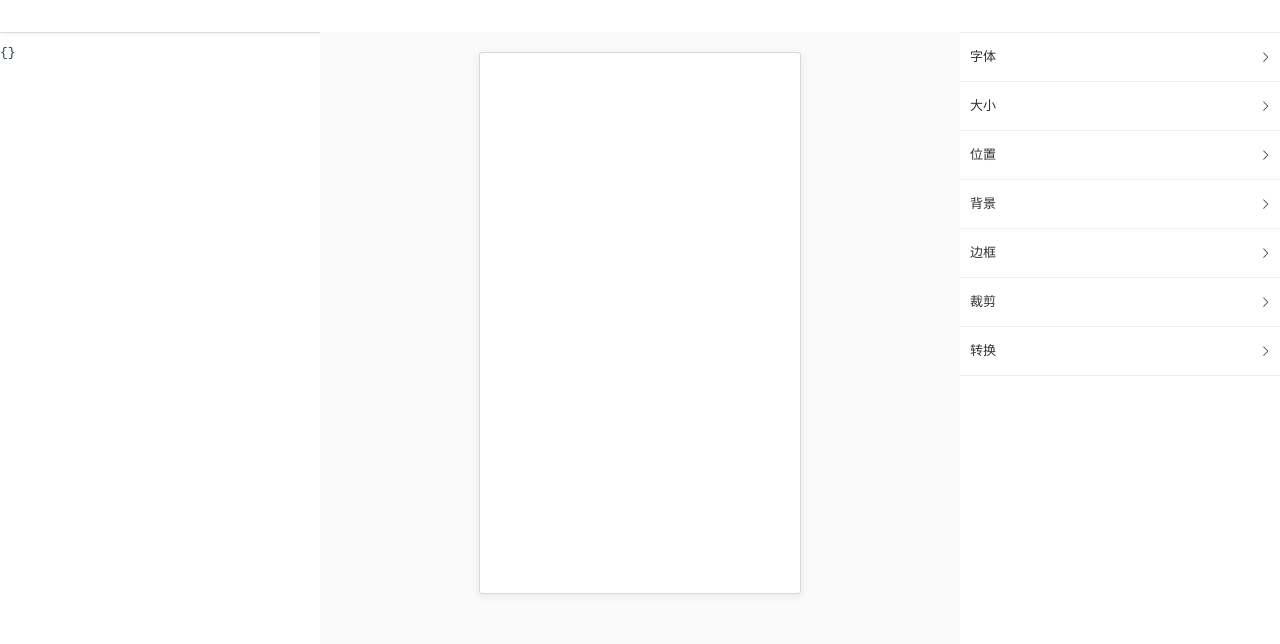
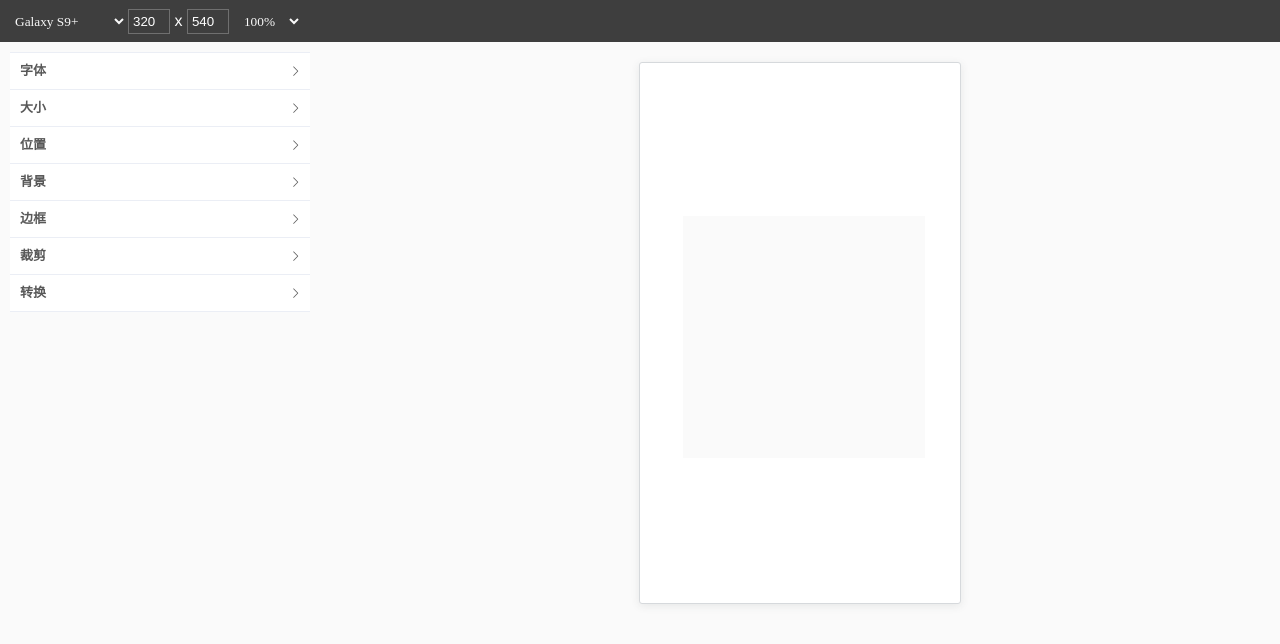
Before and after one commit to liuhann/style-editor, a Vue app: page / in a window 1280 px wide. Shown: the top 644 px of the page. Built offline with nearby package versions, Linux system fonts and the light colour scheme.

Commit message:
make site beautiful

```diff
--- a/src/App.vue
+++ b/src/App.vue
@@ -1,18 +1,29 @@
 <template>
   <div id="app">
     <div class="header">
+      <div class="form-control">
+        <select v-model="deviceName">
+          <option v-for="device in devices" :key="device.device" :value="device.device" :label="device.device">{{device.device}}</option>
+        </select>
+        <input v-model="device.width">
+        x
+        <input v-model="device.height">
+        <select v-model="zoom">
+          <option value="0.25">25%</option>
+          <option value="0.5">50%</option>
+          <option value="0.75">75%</option>
+          <option value="1">100%</option>
+        </select>
+      </div>
     </div>
     <div class="frames">
-      <div class="code">
-        <pre>{{ pretty }}</pre>
+      <div class="config-box">
+        <prop-config :element="element" fontable @file-add="fileAdded" @file-remove="fileRemoved"></prop-config>
       </div>
       <div class="preview">
         <div class="device" :style="containerStyle">
           <div class="element" :style="elementStyle"></div>
         </div>
-      </div>
-      <div class="config-box">
-        <prop-config :element="element" fontable @file-add="fileAdded" @file-remove="fileRemoved"></prop-config>
       </div>
     </div>
   </div>
@@ -22,6 +33,7 @@
 import PropConfig from './components/PropConfig'
 import template, { simplify } from './model/element'
 import { getElementStyle } from './utils/styles'
+import { devices } from './devices'
 
 function clone (obj) {
   // Handle the 3 simple types, and null or undefined
@@ -64,11 +76,24 @@ export default {
   },
   data () {
     return {
+      zoom: 1,
+      deviceName: 'Galaxy S9+',
       device: {
         width: 320,
         height: 540
       },
+      devices: devices,
       element: clone(template)
+    }
+  },
+  watch: {
+    deviceName () {
+      for (let device of this.devices) {
+        if (device.device === this.deviceName) {
+          this.device.width = device.vp[0]
+          this.device.height = device.vp[1]
+        }
+      }
     }
   },
   methods: {
@@ -97,13 +122,35 @@ html, body {
 
   height: 100%;
   .header {
-    background: #fff;
-    box-shadow: 0 1px 0 rgba(12,13,14,0.1), 0 1px 6px rgba(59,64,69,0.1);
-    height: 32px;
+    background: #3e3e3e;
+    height: 42px;
+    line-height: 42px;
+    color: #fff;
+    label {
+      font: 12px/1.2 'HelveticaNeue-Light','HelveticaNeue',Helvetica,'Roboto-Thin',Arial,sans-serif-light;
+      color: #7e7e7e;
+      margin: 0 0 2px;
+      letter-spacing: .04em;
+    }
+    select {
+      background-color: #3e3e3e;
+      color: #fafafa;
+      border-color: #3e3e3e;
+      font-family: 'TeXGyreAdventorBold';
+      padding: 0 10px;
+    }
+    input {
+      background-color: #3e3e3e;
+      border: 1px solid #6f6f6f;
+      color: #fff;
+      padding: 4px;
+      width: 32px;
+    }
   }
   .frames {
-    height: calc(100% - 32px);
+    height: calc(100% - 42px);
     display: flex;
+    background-color: #FAFAFA;
   }
   .code {
     width: 320px;
@@ -112,6 +159,7 @@ html, body {
   .preview {
     flex: 1;
     background-color: #FAFAFA;
+    overflow: auto;
     .device {
       position: relative;
       background: #fff;
@@ -122,21 +170,21 @@ html, body {
     }
   }
   .config-box {
-    // box-shadow: 0 2px 8px rgba(59,64,69,0.1);
     overflow-y: auto;
-    width: 320px;
+    width: 300px;
+    padding: 10px;
   }
 }
-.config-box::-webkit-scrollbar {
+::-webkit-scrollbar {
   width: 6px;
   background-color: #F5F5F5;
 }
 
-.config-box::-webkit-scrollbar-thumb {
+::-webkit-scrollbar-thumb {
   background-color: #0ae;
   background-image: -webkit-gradient(linear, 0 0, 0 100%, color-stop(.5, rgba(255, 255, 255, .2)), color-stop(.5, transparent), to(transparent));
 }
-.config-box::-webkit-scrollbar-track {
+::-webkit-scrollbar-track {
   -webkit-box-shadow: inset 0 0 6px rgba(0,0,0,0.3);
   background-color: #F5F5F5;
 }
--- a/src/components/PropConfig.vue
+++ b/src/components/PropConfig.vue
@@ -89,8 +89,12 @@ export default {
 }
 .el-collapse-item__header {
   padding-left: 10px;
-  /*height: 28px;*/
-  /*line-height: 28px;*/
+  font-size: 13px;
+  text-align: left;
+  color: #585858;
+  font-weight: bold;
+  height: 36px;
+  line-height: 36px;
 }
 .el-collapse-item__content {
   padding-bottom: 5px;
--- a/src/components/forms/EditImage.vue
+++ b/src/components/forms/EditImage.vue
@@ -75,7 +75,7 @@ export default {
   background-color: #efefef;
   background-size: contain;
   background-repeat: no-repeat;
-  width: 220px;
+  width: 200px;
   height: 90px;
 
   .el-icon-delete {
--- a/src/components/forms/ItemBlock.vue
+++ b/src/components/forms/ItemBlock.vue
@@ -13,7 +13,7 @@ export default {
   props: {
     labelWidth: {
       type: Number,
-      default: 80
+      default: 70
     },
     inline: {
       type: Boolean,
@@ -51,15 +51,16 @@ export default {
 <style lang="less">
 .config-block {
   height: 40px;
+  clear: both;
   label {
     text-align: right;
     vertical-align: middle;
     float: left;
-    font-size: 14px;
-    color: #606266;
+    font-size: 12px;
     line-height: 40px;
     padding: 0 12px 0 0;
     box-sizing: border-box;
+    color: #7e7e7e;
   }
   .content {
     line-height: 40px;
--- /dev/null
+++ b/src/devices.js
@@ -0,0 +1,20 @@
+const devices = [{
+  device: 'iPhone XS Max',
+  vp: [414, 896]
+}, {
+  device: 'Galaxy S9+',
+  vp: [360, 740]
+}, {
+  device: 'Watch',
+  vp: [227, 227]
+}, {
+  device: 'iPad Pro',
+  vp: [768, 1024]
+}, {
+  device: 'MacBook',
+  vp: [1440, 900]
+}]
+
+export {
+  devices
+}
--- a/src/model/background.js
+++ b/src/model/background.js
@@ -1,5 +1,5 @@
 export default {
-  colors: [''],
+  colors: ['#fafafa'],
   angle: 'to bottom',
   size: 'cover',
   position: 'center center',
--- a/src/model/border.js
+++ b/src/model/border.js
@@ -1,7 +1,7 @@
 export default {
-  width: 0,
+  width: 1,
   style: 'solid',
-  color: '#fff',
+  color: '#fafafa',
   sides: ['left', 'right', 'top', 'bottom'],
   radius: 0
 }
--- a/src/model/position.js
+++ b/src/model/position.js
@@ -1,7 +1,7 @@
 export default {
   type: 'absolute',
-  horizontal: 'left',
-  vertical: 'top',
-  offsetX: '5vw',
-  offsetY: '3vh'
+  horizontal: 'center',
+  vertical: 'center',
+  offsetX: '0vw',
+  offsetY: '0vw'
 }
--- a/src/model/size.js
+++ b/src/model/size.js
@@ -1,5 +1,5 @@
 export default {
   fix: false,
-  width: '90vw',
-  height: '90vh'
+  width: '75vw',
+  height: '75vw'
 }
```
